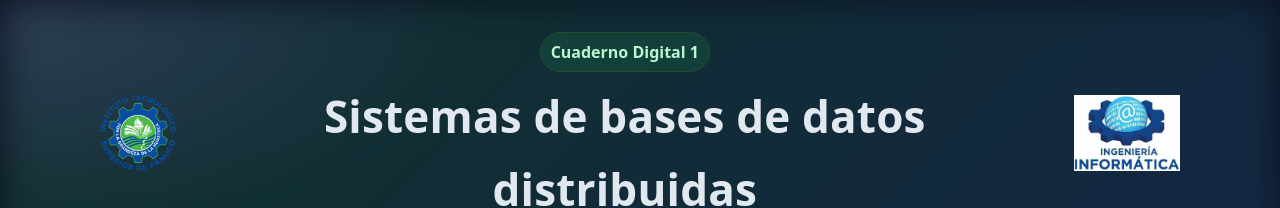
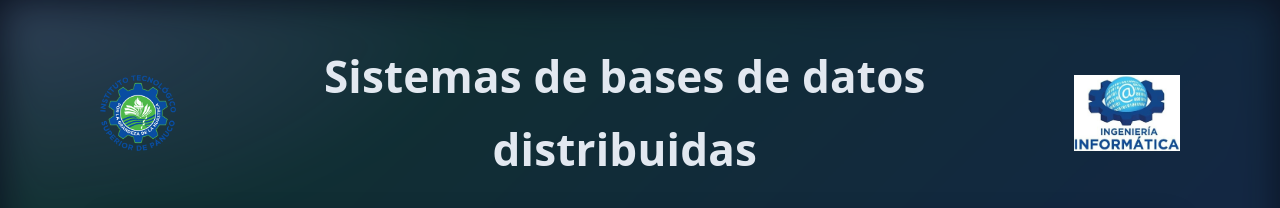
Before and after one commit to Antonio531/Antonio-Topicos, a plain HTML site: page index.html in a window 1280 px wide. Shown: the top 208 px of the page. Drawn offline with Linux system fonts and the light colour scheme.

Commit message:
Update index.html

```diff
--- a/index.html
+++ b/index.html
@@ -70,7 +70,7 @@
         <img src="assets/logo-tec.png" alt="Instituto Tecnológico Superior de Pánuco" />
       </div>
       <div style="text-align:center; flex:1;">
-        <span class="badge">Cuaderno Digital 1</span>
+
         <h1>Sistemas de bases de datos distribuidas</h1>
 
       </div>
```
